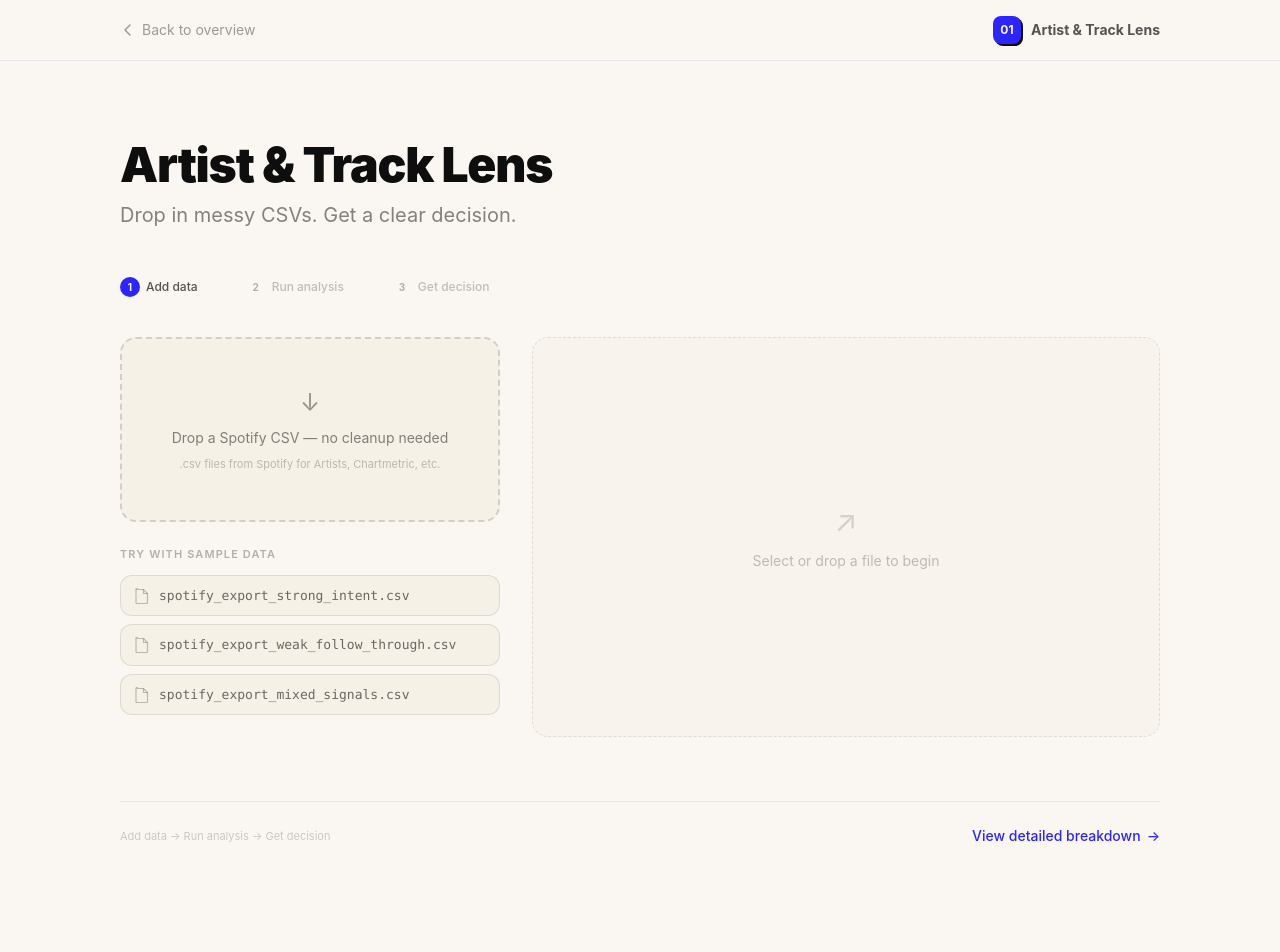
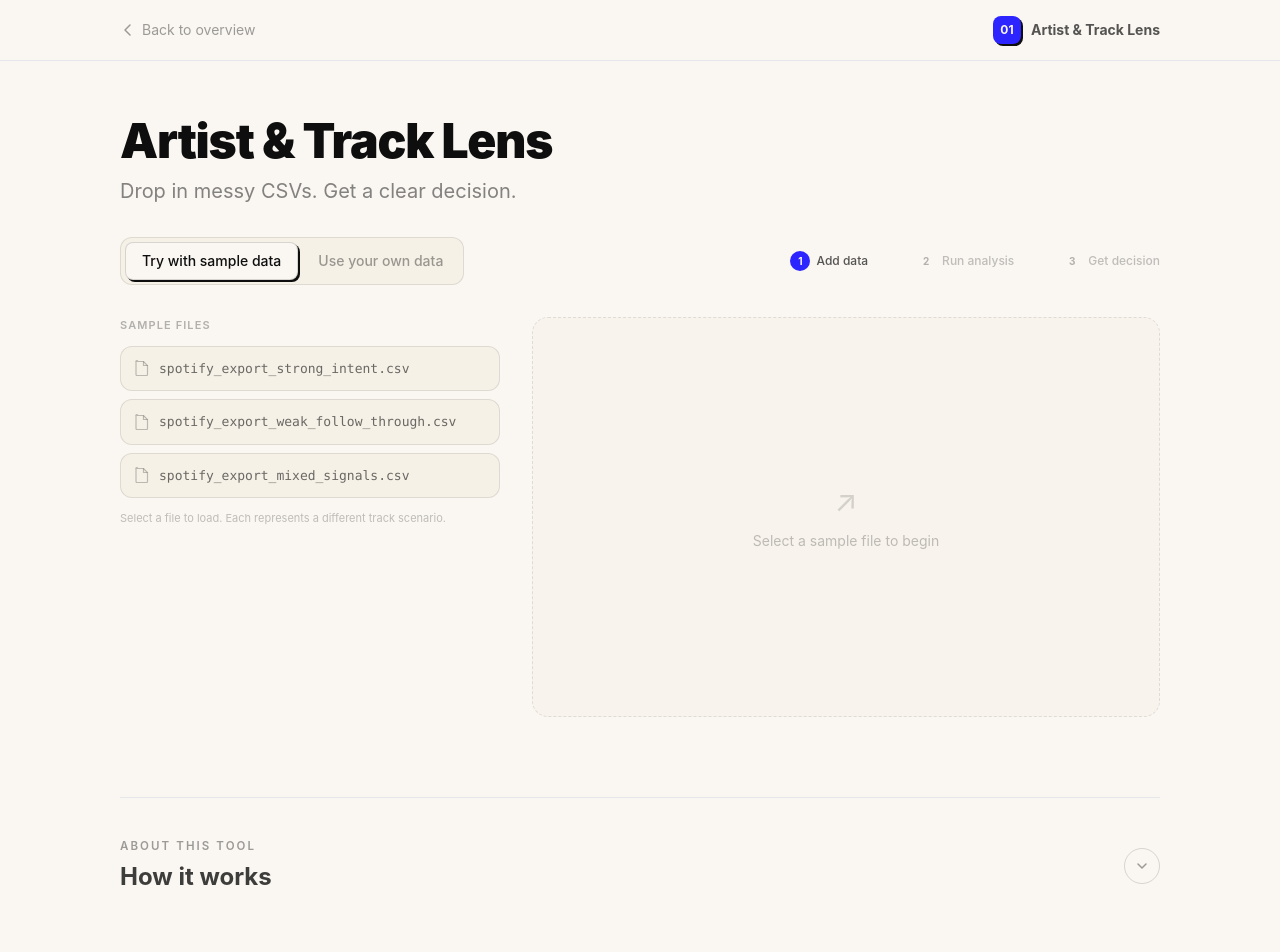
Before and after one commit to leondiaper-ai/music-decision-site, a Next.js app: page /lens in a window 1280 px wide. Shown: the top 952 px of the page. Before the commit the page ends 926 px from the top, so only its background shows below. Built offline with nearby package versions, Linux system fonts and the light colour scheme.

Commit message:
Unify lens tool with sample/own data toggle, collapse explainer

```diff
--- a/app/lens/page.tsx
+++ b/app/lens/page.tsx
@@ -146,9 +146,47 @@ function StepIndicator({ current }: { current: 1 | 2 | 3 }) {
   );
 }
 
+/* ── Mode toggle ───────────────────────────────────────────── */
+
+type Mode = "sample" | "own";
+
+function ModeToggle({ mode, onChange }: { mode: Mode; onChange: (m: Mode) => void }) {
+  return (
+    <div className="inline-flex items-center gap-1 p-1 rounded-xl bg-cream border border-ink/10">
+      <button
+        onClick={() => onChange("sample")}
+        className={`
+          px-4 py-2 rounded-lg text-sm font-medium transition-all cursor-pointer
+          ${
+            mode === "sample"
+              ? "bg-paper text-ink shadow-[2px_2px_0_0_rgba(14,14,14,1)] border border-ink/15"
+              : "text-ink/40 hover:text-ink/60"
+          }
+        `}
+      >
+        Try with sample data
+      </button>
+      <button
+        onClick={() => onChange("own")}
+        className={`
+          px-4 py-2 rounded-lg text-sm font-medium transition-all cursor-pointer
+          ${
+            mode === "own"
+              ? "bg-paper text-ink shadow-[2px_2px_0_0_rgba(14,14,14,1)] border border-ink/15"
+              : "text-ink/40 hover:text-ink/60"
+          }
+        `}
+      >
+        Use your own data
+      </button>
+    </div>
+  );
+}
+
 /* ── Page component ────────────────────────────────────────── */
 
 export default function LensPage() {
+  const [mode, setMode] = useState<Mode>("sample");
   const [pendingOutput, setPendingOutput] = useState<LensOutput | null>(null);
   const [result, setResult] = useState<LensOutput | null>(null);
   const [loadedFile, setLoadedFile] = useState<string | null>(null);
@@ -156,7 +194,11 @@ export default function LensPage() {
   const [analyzing, setAnalyzing] = useState(false);
   const [processingMsg, setProcessingMsg] = useState(0);
   const [copied, setCopied] = useState(false);
+  const [artistName, setArtistName] = useState("");
+  const [trackTitle, setTrackTitle] = useState("");
+  const [howItWorksOpen, setHowItWorksOpen] = useState(false);
   const msgInterval = useRef<ReturnType<typeof setInterval> | null>(null);
+  const fileInputRef = useRef<HTMLInputElement>(null);
 
   const currentStep: 1 | 2 | 3 = result ? 3 : pendingOutput ? 2 : 1;
 
@@ -191,12 +233,8 @@ export default function LensPage() {
     }, duration);
   }, [pendingOutput]);
 
-  const handleDrop = useCallback(
-    (e: DragEvent<HTMLDivElement>) => {
-      e.preventDefault();
-      setDragging(false);
-      const file = e.dataTransfer.files?.[0];
-      if (!file) return;
+  const handleFile = useCallback(
+    (file: File) => {
       const reader = new FileReader();
       reader.onload = (ev) => {
         const text = ev.target?.result as string;
@@ -205,6 +243,16 @@ export default function LensPage() {
       reader.readAsText(file);
     },
     [selectFile]
+  );
+
+  const handleDrop = useCallback(
+    (e: DragEvent<HTMLDivElement>) => {
+      e.preventDefault();
+      setDragging(false);
+      const file = e.dataTransfer.files?.[0];
+      if (file) handleFile(file);
+    },
+    [handleFile]
   );
 
   const handleDragOver = useCallback((e: DragEvent<HTMLDivElement>) => {
@@ -221,11 +269,29 @@ export default function LensPage() {
     setResult(null);
     setLoadedFile(null);
     setCopied(false);
+    setArtistName("");
+    setTrackTitle("");
+    if (fileInputRef.current) fileInputRef.current.value = "";
   }, []);
+
+  const switchMode = useCallback(
+    (m: Mode) => {
+      if (m === mode) return;
+      setMode(m);
+      resetAll();
+    },
+    [mode, resetAll]
+  );
 
   const copyDecisionSummary = useCallback(() => {
     if (!result) return;
-    const summary = [
+    const header =
+      mode === "own" && (artistName || trackTitle)
+        ? `*${[artistName, trackTitle].filter(Boolean).join(" — ")}*\n\n`
+        : "";
+    const summary =
+      header +
+      [
         `*${result.decision}*`,
         ``,
         `${result.why}`,
@@ -242,7 +308,10 @@ export default function LensPage() {
       setCopied(true);
       setTimeout(() => setCopied(false), 2000);
     });
-  }, [result]);
+  }, [result, mode, artistName, trackTitle]);
+
+  const canRun =
+    pendingOutput !== null && (mode === "sample" || loadedFile !== null);
 
   return (
     <div className="min-h-screen bg-paper">
@@ -269,13 +338,13 @@ export default function LensPage() {
         </div>
       </header>
 
-      <div className="mx-auto max-w-[1120px] px-6 md:px-10 py-12 md:py-20">
+      <div className="mx-auto max-w-[1120px] px-6 md:px-10 py-10 md:py-14">
         {/* ── Hero ── */}
         <motion.div
           initial={{ opacity: 0, y: 16 }}
           animate={{ opacity: 1, y: 0 }}
           transition={{ duration: 0.6, ease: [0.22, 1, 0.36, 1] }}
-          className="mb-12"
+          className="mb-8"
         >
           <h1 className="font-display font-black text-4xl md:text-5xl leading-tight tracking-tight mb-3">
             Artist &amp; Track Lens
@@ -285,13 +354,14 @@ export default function LensPage() {
           </p>
         </motion.div>
 
-        {/* ── Step indicator ── */}
+        {/* ── Mode toggle + step indicator ── */}
         <motion.div
           initial={{ opacity: 0 }}
           animate={{ opacity: 1 }}
           transition={{ delay: 0.15, duration: 0.5 }}
-          className="mb-10"
+          className="mb-8 flex flex-wrap items-center justify-between gap-4"
         >
+          <ModeToggle mode={mode} onChange={switchMode} />
           <StepIndicator current={currentStep} />
         </motion.div>
 
@@ -303,49 +373,19 @@ export default function LensPage() {
           className="grid lg:grid-cols-[380px_1fr] gap-8"
         >
           {/* ── Left: Input column ── */}
-          <div className="flex flex-col gap-6">
-            {/* Drop zone */}
-            <div
-              onDrop={handleDrop}
-              onDragOver={handleDragOver}
-              onDragLeave={handleDragLeave}
-              className={`
-                rounded-2xl border-2 border-dashed
-                flex flex-col items-center justify-center
-                py-12 px-6 text-center transition-all
-                ${dragging ? "border-electric bg-electric/5" : "border-ink/15 bg-cream hover:border-ink/30"}
-              `}
+          <div className="flex flex-col gap-5">
+            <AnimatePresence mode="wait">
+              {mode === "sample" ? (
+                /* ─── Sample mode ─── */
+                <motion.div
+                  key="sample-input"
+                  initial={{ opacity: 0, y: 6 }}
+                  animate={{ opacity: 1, y: 0 }}
+                  exit={{ opacity: 0, y: -6 }}
+                  transition={{ duration: 0.25 }}
                 >
-              {loadedFile && !analyzing ? (
-                <>
-                  <div className="text-lg mb-1 opacity-30">✓</div>
-                  <p className="text-sm text-ink/50 leading-relaxed">
-                    <span className="font-mono text-ink/70">{loadedFile}</span>
-                  </p>
-                  <button
-                    onClick={resetAll}
-                    className="mt-2 text-xs text-ink/30 hover:text-ink/50 transition-colors cursor-pointer"
-                  >
-                    Clear &amp; start over
-                  </button>
-                </>
-              ) : (
-                <>
-                  <div className="text-2xl mb-2 opacity-40">↓</div>
-                  <p className="text-sm text-ink/50 leading-relaxed">
-                    Drop a Spotify CSV — no cleanup needed
-                  </p>
-                  <p className="text-[11px] text-ink/25 mt-1.5">
-                    .csv files from Spotify for Artists, Chartmetric, etc.
-                  </p>
-                </>
-              )}
-            </div>
-
-            {/* Sample data */}
-            <div>
                   <p className="text-[11px] text-ink/30 mb-3 uppercase tracking-widest font-semibold">
-                Try with sample data
+                    Sample files
                   </p>
                   <div className="flex flex-col gap-2">
                     {SAMPLES.map((s) => (
@@ -353,7 +393,7 @@ export default function LensPage() {
                         key={s.filename}
                         onClick={() => selectFile(s)}
                         className={`
-                      group flex items-center gap-2.5 px-3.5 py-2.5
+                          group flex items-center gap-2.5 px-3.5 py-3
                           rounded-xl text-left
                           border transition-all cursor-pointer
                           ${
@@ -375,11 +415,106 @@ export default function LensPage() {
                       </button>
                     ))}
                   </div>
+                  <p className="text-[11px] text-ink/25 mt-3 leading-relaxed">
+                    Select a file to load. Each represents a different track scenario.
+                  </p>
+                </motion.div>
+              ) : (
+                /* ─── Own data mode ─── */
+                <motion.div
+                  key="own-input"
+                  initial={{ opacity: 0, y: 6 }}
+                  animate={{ opacity: 1, y: 0 }}
+                  exit={{ opacity: 0, y: -6 }}
+                  transition={{ duration: 0.25 }}
+                  className="flex flex-col gap-4"
+                >
+                  {/* Artist + track inputs */}
+                  <div className="flex flex-col gap-3">
+                    <div>
+                      <label className="block text-[11px] text-ink/40 mb-1.5 uppercase tracking-widest font-semibold">
+                        Artist name
+                      </label>
+                      <input
+                        type="text"
+                        value={artistName}
+                        onChange={(e) => setArtistName(e.target.value)}
+                        placeholder="e.g. K Trap"
+                        className="w-full px-3.5 py-2.5 rounded-xl border border-ink/12 bg-cream text-sm text-ink/80 placeholder:text-ink/25 focus:outline-none focus:border-electric/40 focus:bg-paper transition-all"
+                      />
                     </div>
+                    <div>
+                      <label className="block text-[11px] text-ink/40 mb-1.5 uppercase tracking-widest font-semibold">
+                        Track title <span className="text-ink/20 normal-case font-normal">(optional)</span>
+                      </label>
+                      <input
+                        type="text"
+                        value={trackTitle}
+                        onChange={(e) => setTrackTitle(e.target.value)}
+                        placeholder="e.g. Single name"
+                        className="w-full px-3.5 py-2.5 rounded-xl border border-ink/12 bg-cream text-sm text-ink/80 placeholder:text-ink/25 focus:outline-none focus:border-electric/40 focus:bg-paper transition-all"
+                      />
+                    </div>
+                  </div>
+
+                  {/* Drop zone */}
+                  <div
+                    onDrop={handleDrop}
+                    onDragOver={handleDragOver}
+                    onDragLeave={handleDragLeave}
+                    onClick={() => fileInputRef.current?.click()}
+                    className={`
+                      rounded-2xl border-2 border-dashed cursor-pointer
+                      flex flex-col items-center justify-center
+                      py-10 px-6 text-center transition-all
+                      ${dragging ? "border-electric bg-electric/5" : "border-ink/15 bg-cream hover:border-ink/30"}
+                    `}
+                  >
+                    {loadedFile && !analyzing ? (
+                      <>
+                        <div className="text-lg mb-1 opacity-30">✓</div>
+                        <p className="text-sm text-ink/50 leading-relaxed">
+                          <span className="font-mono text-ink/70">{loadedFile}</span>
+                        </p>
+                        <button
+                          onClick={(e) => {
+                            e.stopPropagation();
+                            resetAll();
+                          }}
+                          className="mt-2 text-xs text-ink/30 hover:text-ink/50 transition-colors cursor-pointer"
+                        >
+                          Clear &amp; start over
+                        </button>
+                      </>
+                    ) : (
+                      <>
+                        <div className="text-2xl mb-2 opacity-40">↓</div>
+                        <p className="text-sm text-ink/50 leading-relaxed">
+                          Drop a Spotify CSV — or click to browse
+                        </p>
+                        <p className="text-[11px] text-ink/25 mt-1.5">
+                          .csv from Spotify for Artists, Chartmetric, etc.
+                        </p>
+                      </>
+                    )}
+                    <input
+                      ref={fileInputRef}
+                      type="file"
+                      accept=".csv,text/csv"
+                      onChange={(e) => {
+                        const file = e.target.files?.[0];
+                        if (file) handleFile(file);
+                      }}
+                      className="hidden"
+                    />
+                  </div>
+                </motion.div>
+              )}
+            </AnimatePresence>
 
             {/* Run analysis button */}
             <AnimatePresence>
-              {pendingOutput && !result && (
+              {canRun && !result && (
                 <motion.div
                   initial={{ opacity: 0, y: 8 }}
                   animate={{ opacity: 1, y: 0 }}
@@ -426,7 +561,7 @@ export default function LensPage() {
             )}
           </div>
 
-          {/* ── Right: Output column ── */}
+          {/* ── Right: Output column (identical in both modes) ── */}
           <div className="min-h-[400px] flex items-stretch">
             <AnimatePresence mode="wait">
               {analyzing ? (
@@ -458,6 +593,13 @@ export default function LensPage() {
                   transition={{ duration: 0.5, ease: [0.22, 1, 0.36, 1] }}
                   className="flex-1 rounded-2xl border border-ink/10 bg-cream p-7 md:p-9 flex flex-col"
                 >
+                  {/* Optional context line for own-data mode */}
+                  {mode === "own" && (artistName || trackTitle) && (
+                    <div className="mb-4 text-xs text-ink/35 font-mono">
+                      {[artistName, trackTitle].filter(Boolean).join(" — ")}
+                    </div>
+                  )}
+
                   {/* DECISION */}
                   <div className="mb-6 pb-6 border-b border-ink/8">
                     <div className="eyebrow text-ink/30 mb-2">Decision</div>
@@ -536,7 +678,11 @@ export default function LensPage() {
                   <div className="text-center px-8">
                     <div className="text-3xl mb-3 opacity-15">↗</div>
                     <p className="text-sm text-ink/25">
-                      {pendingOutput ? "Ready — hit Run analysis" : "Select or drop a file to begin"}
+                      {pendingOutput
+                        ? "Ready — hit Run analysis"
+                        : mode === "sample"
+                        ? "Select a sample file to begin"
+                        : "Drop a CSV to begin"}
                     </p>
                   </div>
                 </motion.div>
@@ -545,13 +691,81 @@ export default function LensPage() {
           </div>
         </motion.div>
 
-        {/* ── Footer strip ── */}
+        {/* ── Collapsible "How it works" ── */}
         <motion.div
           initial={{ opacity: 0 }}
           animate={{ opacity: 1 }}
           transition={{ delay: 0.4, duration: 0.5 }}
-          className="mt-16 pt-6 border-t border-ink/8 flex items-center justify-between"
+          className="mt-20 border-t border-ink/8 pt-10"
         >
+          <button
+            onClick={() => setHowItWorksOpen((v) => !v)}
+            className="w-full flex items-center justify-between text-left cursor-pointer group"
+          >
+            <div>
+              <p className="eyebrow text-ink/40 mb-1.5">About this tool</p>
+              <h2 className="font-display font-bold text-2xl text-ink/80 group-hover:text-ink transition-colors">
+                How it works
+              </h2>
+            </div>
+            <div
+              className={`w-9 h-9 rounded-full border border-ink/15 flex items-center justify-center text-ink/40 group-hover:border-ink/30 group-hover:text-ink/60 transition-all ${
+                howItWorksOpen ? "rotate-180" : ""
+              }`}
+            >
+              <svg width="14" height="14" viewBox="0 0 14 14" fill="none" stroke="currentColor" strokeWidth="1.5">
+                <path d="M3 5l4 4 4-4" strokeLinecap="round" strokeLinejoin="round" />
+              </svg>
+            </div>
+          </button>
+
+          <AnimatePresence>
+            {howItWorksOpen && (
+              <motion.div
+                initial={{ opacity: 0, height: 0 }}
+                animate={{ opacity: 1, height: "auto" }}
+                exit={{ opacity: 0, height: 0 }}
+                transition={{ duration: 0.35, ease: [0.22, 1, 0.36, 1] }}
+                className="overflow-hidden"
+              >
+                <div className="grid md:grid-cols-3 gap-6 mt-6 pt-2">
+                  <div>
+                    <div className="eyebrow text-ink/30 mb-2">Inputs</div>
+                    <ul className="text-sm text-ink/60 space-y-1.5 leading-relaxed">
+                      <li>— Raw Spotify / streaming exports</li>
+                      <li>— Noisy performance signals</li>
+                      <li>— Mixed time windows</li>
+                    </ul>
+                  </div>
+                  <div>
+                    <div className="eyebrow text-ink/30 mb-2">What it reads</div>
+                    <ul className="text-sm text-ink/60 space-y-1.5 leading-relaxed">
+                      <li>— Save and skip patterns</li>
+                      <li>— Reach trajectory</li>
+                      <li>— Listener-to-follower conversion</li>
+                    </ul>
+                  </div>
+                  <div>
+                    <div className="eyebrow text-ink/30 mb-2">Outputs</div>
+                    <ul className="text-sm text-ink/60 space-y-1.5 leading-relaxed">
+                      <li>→ Clear health status</li>
+                      <li>→ What's actually happening</li>
+                      <li>→ What to do next</li>
+                    </ul>
+                  </div>
+                </div>
+                <p className="text-sm text-ink/50 leading-relaxed mt-8 max-w-2xl">
+                  Most teams already have the data. They just don't have a shared way
+                  to interpret signals and act on them consistently. This tool removes
+                  the interpretation step and gives you a next move.
+                </p>
+              </motion.div>
+            )}
+          </AnimatePresence>
+        </motion.div>
+
+        {/* ── Footer strip ── */}
+        <div className="mt-16 pt-6 border-t border-ink/8 flex items-center justify-between">
           <p className="text-[11px] text-ink/20">
             Add data → Run analysis → Get decision
           </p>
@@ -564,7 +778,7 @@ export default function LensPage() {
             View detailed breakdown
             <span>→</span>
           </a>
-        </motion.div>
+        </div>
       </div>
     </div>
   );
```
Also changed, not shown: 1 other file (tests, documents, lock files or other folders). Lines whose indentation alone changed are shown as unchanged.
